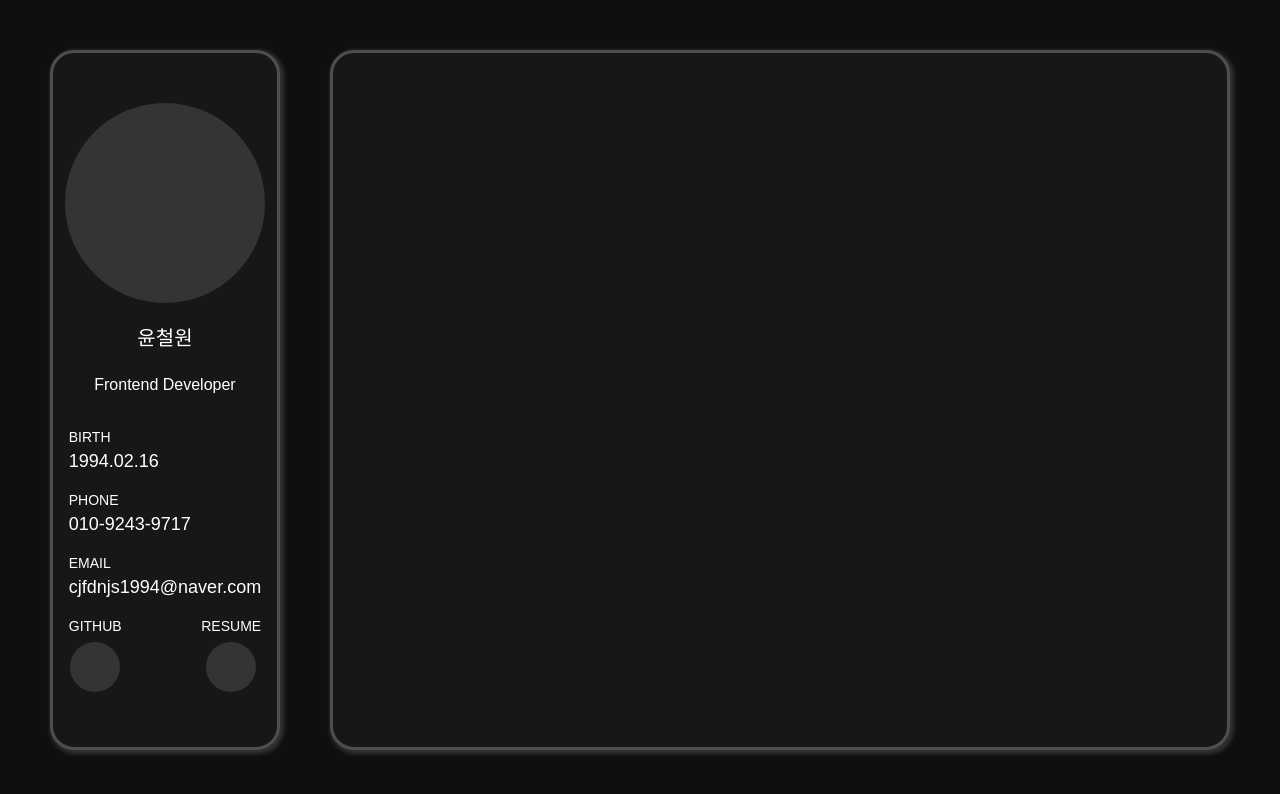
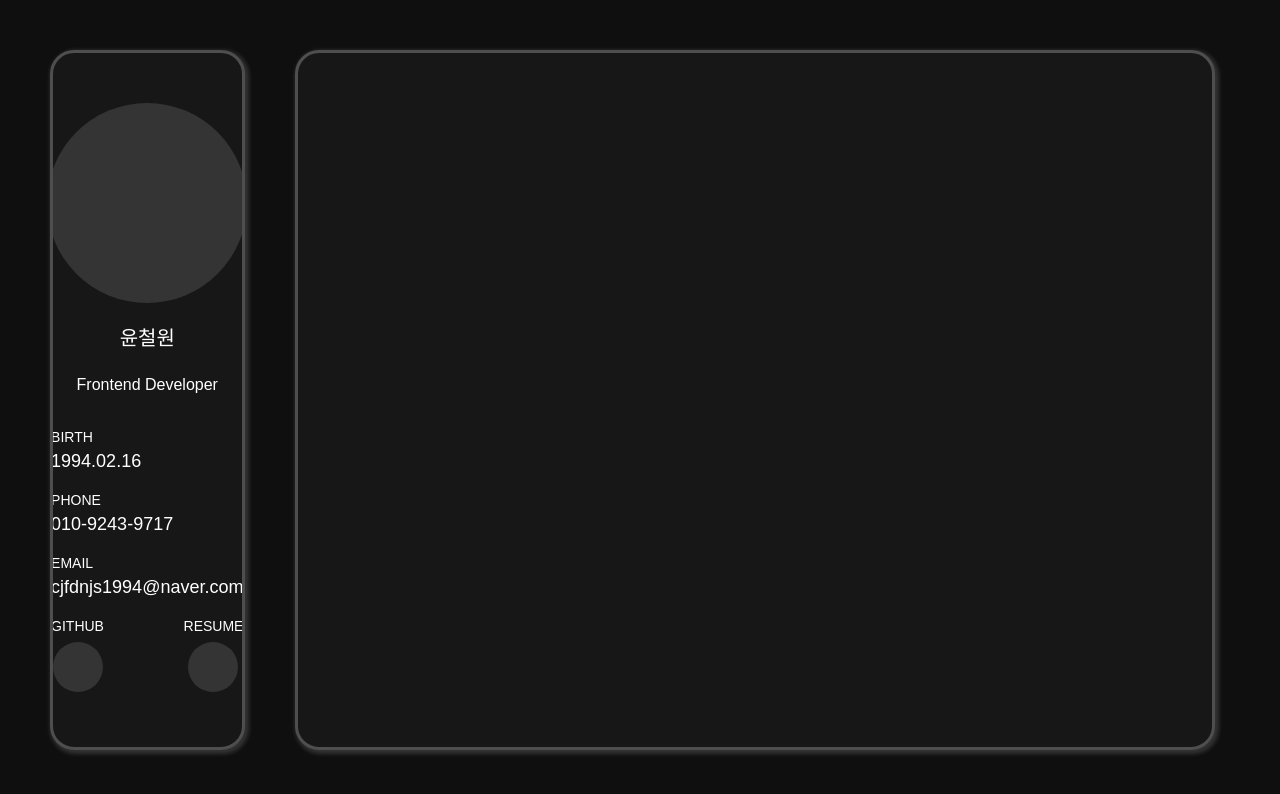
Before and after one commit to DevWonny/portfolio_new, a Next.js app: page / in a window 1280 px wide. Shown: the top 794 px of the page. Built offline with nearby package versions, Linux system fonts and the light colour scheme.

Commit message:
size 변경

```diff
--- a/app/page.tsx
+++ b/app/page.tsx
@@ -6,9 +6,9 @@ import "@/styles/main.scss";
 
 export default function Main() {
   return (
-    <div className="main-wrap flex ">
+    <div className="main-wrap flex xl:gap-[50px] max-xl:gap-[20px]">
       <Introduce />
-      <div className="main-container w-full"></div>
+      <div className="main-container"></div>
     </div>
   );
 }
--- a/styles/components/introduce.scss
+++ b/styles/components/introduce.scss
@@ -2,7 +2,8 @@
 
 div.introduce-wrap {
   background-color: $bg-second;
-  width: 300px;
+  // width: 300px;
+  width: 16.48351648%;
   height: 700px;
   border-radius: 24px;
   border: 3px solid $border-color;
--- a/styles/main.scss
+++ b/styles/main.scss
@@ -1,7 +1,7 @@
 @import "@/styles/globals.scss";
 div.main-wrap {
   padding: 50px;
-  gap: 50px;
+  // gap: 50px;
 
   div.main-container {
     background-color: $bg-second;
@@ -9,5 +9,6 @@ div.main-wrap {
     box-shadow: 2px 2px 4px 2px rgba(#fff, 0.15);
     overflow: hidden;
     border-radius: 24px;
+    width: 78.02197802%;
   }
 }
```
